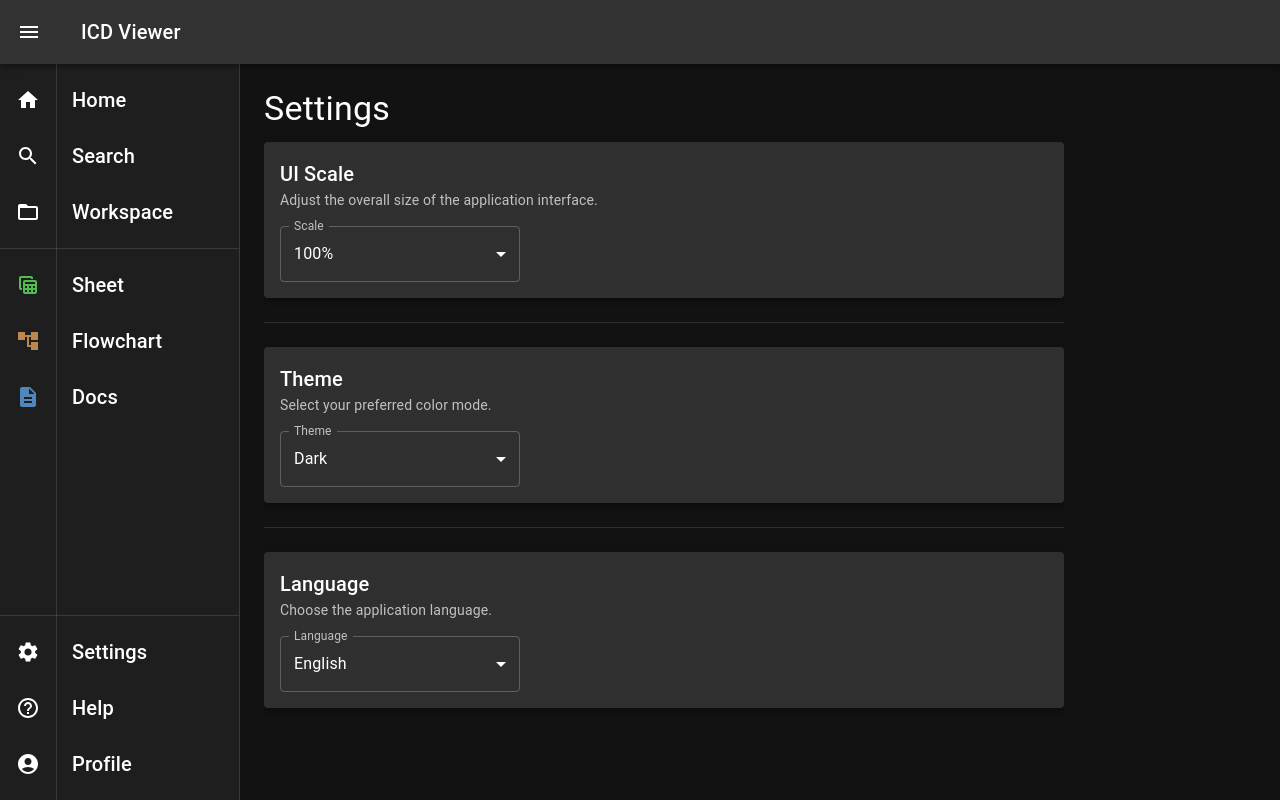
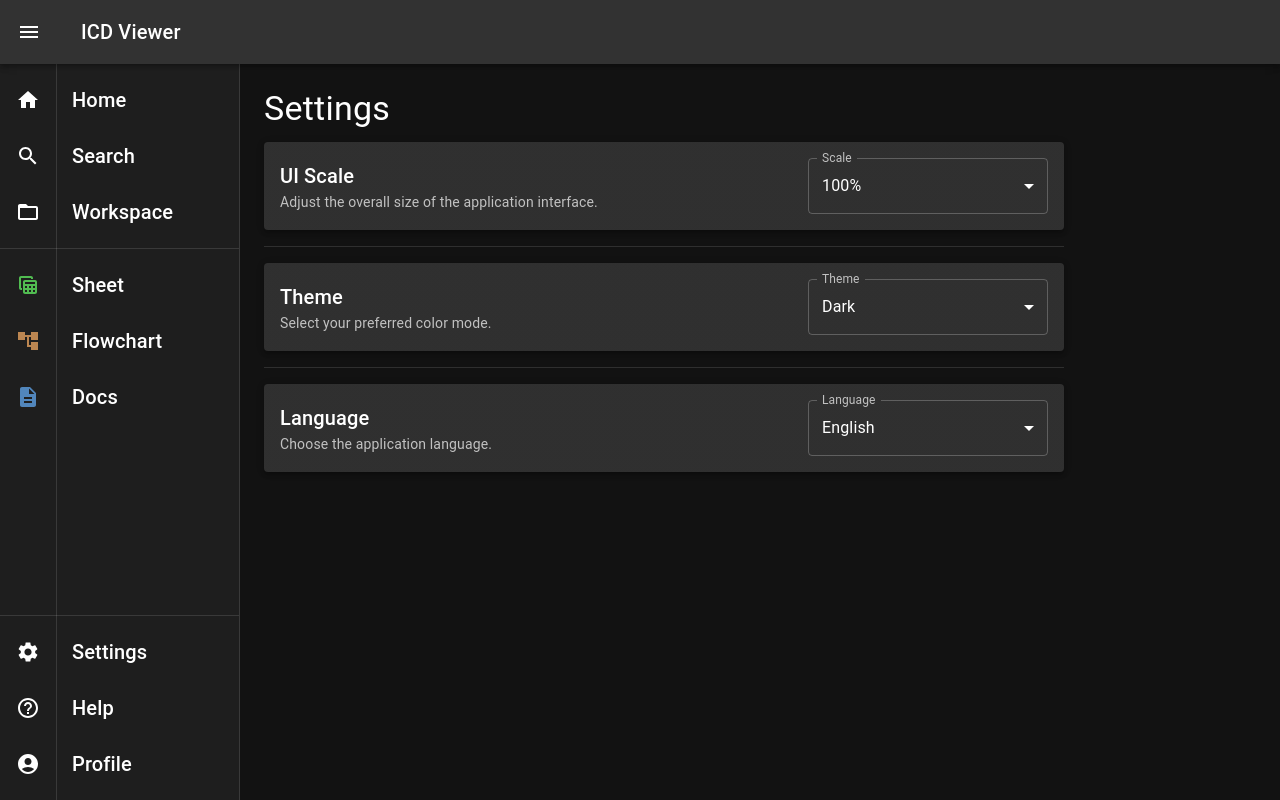
Before and after one commit to hoon9732/devenv_vault, a React (Create React App) app in the folder gui/: page /settings in a window 1280 px wide. Built offline with nearby package versions, Linux system fonts and the light colour scheme.

Commit message:
Automated backup 2025-10-01  9:22:15.08

```diff
--- a/gui/main.js
+++ b/gui/main.js
@@ -32,6 +32,8 @@ function createWindow () {
   const win = new BrowserWindow({
     width: 1200,
     height: 800,
+    minWidth: 960,
+    minHeight: 640,
     webPreferences: {
       preload: path.join(__dirname, 'preload.js')
     }
--- a/gui/public/help.html
+++ b/gui/public/help.html
@@ -53,6 +53,7 @@
     }
     .author-text, .version-text, .license-label {
         margin: 0 0 5px 0;
+        font-size: 0.8rem;
     }
     .license-container {
       flex-grow: 1;
@@ -84,7 +85,7 @@
     <div class="info-header">
         <p class="author-text">Author: Hanwha Aerospace</p>
 		<p class="version-text">Version: 1.0.0</p>
-        <p class="license-label">License: Apache License 2.0</p>
+
     </div>
     <div class="license-container">
       <pre>
--- a/gui/src/App.js
+++ b/gui/src/App.js
@@ -182,6 +182,7 @@ function App() {
             sx={{
               display: 'flex',
               flexGrow: 1,
+              minWidth: 0, // Prevent content from overflowing
               transition: (theme) =>
                 theme.transitions.create('margin-left', {
                   easing: theme.transitions.easing.sharp,
@@ -201,6 +202,7 @@ function App() {
               sx={{
                 flexGrow: 1,
                 p: 3,
+                overflowY: 'auto',
               }}
             >
               <Toolbar />
--- a/gui/src/components/ProfileContent.js
+++ b/gui/src/components/ProfileContent.js
@@ -125,7 +125,7 @@ const ProfileContent = () => {
   };
 
   return (
-    <Box sx={{ p: 2, width: 'clamp(450px, 50vw, 600px)' }}>
+    <Box sx={{ p: 2, width: 'clamp(350px, 40vw, 500px)' }}>
       <Box sx={{ display: 'flex', justifyContent: 'flex-end', mb: 1, minHeight: '48px' }}>
         {isEditMode ? (
           <>
@@ -143,8 +143,8 @@ const ProfileContent = () => {
         <IconButton
           onClick={handleIconClick}
           sx={{
-            width: 'clamp(120px, 30vh, 180px)',
-            height: 'clamp(120px, 30vh, 180px)',
+            width: 'clamp(100px, 25vh, 150px)',
+            height: 'clamp(100px, 25vh, 150px)',
             cursor: isEditMode ? 'pointer' : 'default'
           }}
         >
@@ -191,14 +191,14 @@ const ProfileContent = () => {
         value={dataToShow.name}
         onChange={handleFieldChange('name')}
         sx={{ ...textFieldStyles, mb: 2 }}
-        inputProps={{ style: { textAlign: 'center', fontSize: '2.125rem', padding: '8.5px 14px' } }}
+        inputProps={{ style: { textAlign: 'center', fontSize: '1.5rem', padding: '6px 12px' } }}
       />
 
-      <Grid container spacing={2} justifyContent="center">
+      <Grid container spacing={1.5}>
         {['id', 'email', 'department'].map((field) => (
-          <Grid item container alignItems="center" xs={12} sm={10} md={8} key={field}>
+          <Grid item container alignItems="center" xs={12} key={field}>
             <Grid item xs={4}>
-              <Typography variant="subtitle1" align="left" sx={{ fontWeight: 'bold' }}>
+              <Typography variant="body2" align="left">
                 {t(field.charAt(0).toUpperCase() + field.slice(1))}:
               </Typography>
             </Grid>
@@ -210,7 +210,7 @@ const ProfileContent = () => {
                 value={dataToShow[field]}
                 onChange={handleFieldChange(field)}
                 sx={textFieldStyles}
-                inputProps={{style: {padding: '8.5px 14px'}}}
+                inputProps={{style: {padding: '6px 12px'}}}
               />
             </Grid>
           </Grid>
--- a/gui/src/components/Sidebar.js
+++ b/gui/src/components/Sidebar.js
@@ -62,7 +62,7 @@ const Drawer = styled(MuiDrawer, { shouldForwardProp: (prop) => prop !== 'open'
   }),
 );
 
-const Sidebar = ({ open, handleSecondaryToggle, handleModalOpen, handleHelpClick }) => {
+const Sidebar = ({ open, handleSecondaryToggle, handleModalOpen, handleHelpClick, ...props }) => {
   const { t } = useLanguage();
 
   const mainNavItems = [
@@ -94,7 +94,7 @@ const Sidebar = ({ open, handleSecondaryToggle, handleModalOpen, handleHelpClick
   };
 
   return (
-    <Drawer variant="permanent" open={open}>
+    <Drawer variant="permanent" open={open} {...props}>
       <Toolbar />
       <Box
         sx={(theme) => ({
--- a/gui/src/components/Topbar.js
+++ b/gui/src/components/Topbar.js
@@ -8,9 +8,9 @@ import Divider from '@mui/material/Divider';
 
 const drawerWidth = 240;
 
-const Topbar = ({ handleDrawerToggle, open }) => {
+const Topbar = ({ handleDrawerToggle, open, ...props }) => {
   return (
-    <AppBar position="absolute" sx={{ zIndex: (theme) => theme.zIndex.drawer + 1 }}>
+    <AppBar position="absolute" sx={{ zIndex: (theme) => theme.zIndex.drawer + 1 }} {...props}>
       <Toolbar sx={{ position: 'relative' }}>
         <IconButton
           color="inherit"
--- a/gui/src/pages/SettingsScreen.js
+++ b/gui/src/pages/SettingsScreen.js
@@ -46,14 +46,16 @@ const SettingsScreen = ({ themeMode, setThemeMode, uiScale, setUiScale }) => {
   };
 
   return (
-    <Box sx={{ width: 800, height: '100%', overflowY: 'auto' }}>
+    <Box sx={{ width: '100%', maxWidth: 800 }}>
       <Typography variant="h4" gutterBottom>{t('Settings')}</Typography>
 
-      <Paper elevation={3} sx={{ p: 2, mb: 3 }}>
+      <Paper elevation={3} sx={{ p: 2, mb: 2, display: 'flex', justifyContent: 'space-between', alignItems: 'center' }}>
+        <Box>
           <Typography variant="h6">{t('UI Scale')}</Typography>
-        <Typography variant="body2" color="text.secondary" sx={{ mb: 2 }}>
+          <Typography variant="body2" color="text.secondary">
             {t('Adjust the overall size of the application interface.')}
           </Typography>
+        </Box>
         <FormControl sx={{ width: 240 }}>
           <InputLabel id="scale-select-label">{t('Scale')}</InputLabel>
           <Select
@@ -71,13 +73,15 @@ const SettingsScreen = ({ themeMode, setThemeMode, uiScale, setUiScale }) => {
         </FormControl>
       </Paper>
 
-	  <Divider sx={{ my: 3 }} />
+	  <Divider sx={{ my: 2 }} />
 
-      <Paper elevation={3} sx={{ p: 2, mb: 3 }}>
+      <Paper elevation={3} sx={{ p: 2, mb: 2, display: 'flex', justifyContent: 'space-between', alignItems: 'center' }}>
+        <Box>
           <Typography variant="h6">{t('Theme')}</Typography>
-        <Typography variant="body2" color="text.secondary" sx={{ mb: 2 }}>
+          <Typography variant="body2" color="text.secondary">
             {t('Select your preferred color mode.')}
           </Typography>
+        </Box>
         <FormControl sx={{ width: 240 }}>
           <InputLabel id="theme-select-label">{t('Theme')}</InputLabel>
           <Select
@@ -94,13 +98,15 @@ const SettingsScreen = ({ themeMode, setThemeMode, uiScale, setUiScale }) => {
         </FormControl>
       </Paper>
 
-      <Divider sx={{ my: 3 }} />
+      <Divider sx={{ my: 2 }} />
 
-      <Paper elevation={3} sx={{ p: 2, mb: 3 }}>
+      <Paper elevation={3} sx={{ p: 2, mb: 2, display: 'flex', justifyContent: 'space-between', alignItems: 'center' }}>
+        <Box>
           <Typography variant="h6">{t('Language')}</Typography>
-        <Typography variant="body2" color="text.secondary" sx={{ mb: 2 }}>
+          <Typography variant="body2" color="text.secondary">
             {t('Choose the application language.')}
           </Typography>
+        </Box>
         <FormControl sx={{ width: 240 }}>
           <InputLabel id="language-select-label">{t('Language')}</InputLabel>
           <Select
--- a/gui/src/profile/profile.json
+++ b/gui/src/profile/profile.json
@@ -1,7 +1,7 @@
 {
-  "name": "John Doe",
-  "id": "johndoe",
-  "email": "john.doe@hanwha.com",
+  "name": "Daniel Jean",
+  "id": "jch-97",
+  "email": "jch-97@hanwha.com",
   "department": "R&D",
   "profileIcon": "AccountCircle"
 }
```
Lines whose indentation alone changed are shown as unchanged.
